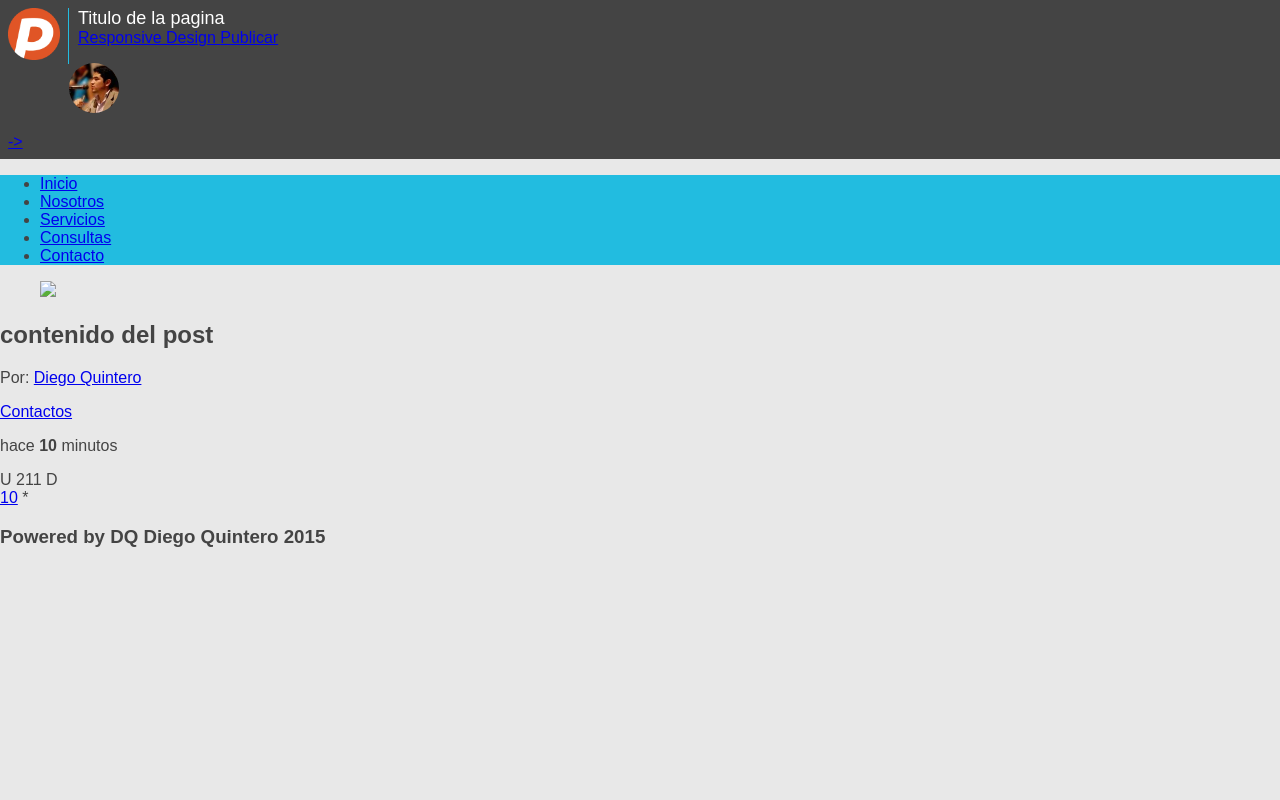
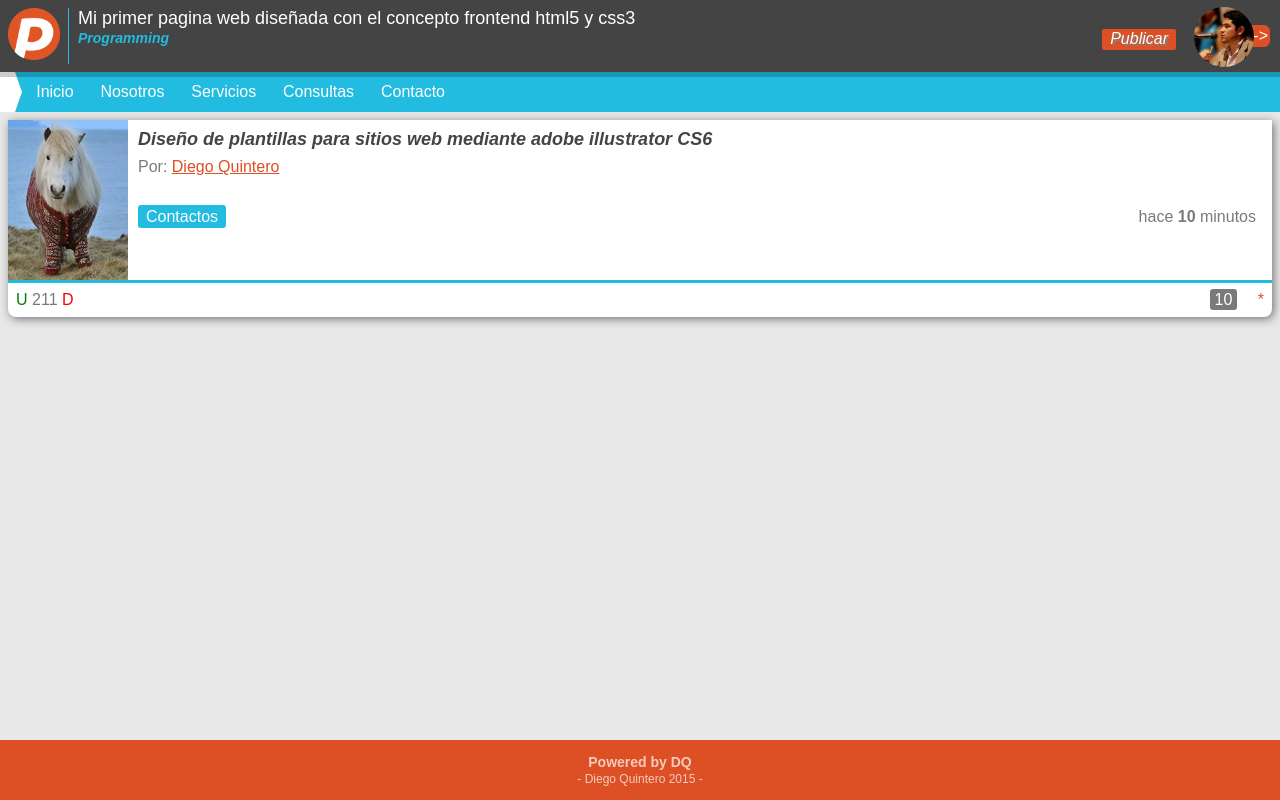
Before and after one commit to diego2029/cursofrontend, a plain HTML site: page index.html in a window 1280 px wide. Drawn offline with Linux system fonts and the light colour scheme.

Commit message:
Avance en header, nav, article y footer

```diff
--- a/css/miestilo.css
+++ b/css/miestilo.css
@@ -3,6 +3,9 @@
 }
 .right {
   float: right;
+}
+a {
+  color: #dd4f24;
 }
 body {
   background: #e8e8e8;
@@ -10,14 +13,41 @@ body {
   font-family: Arial;
   font-size: 16px;
 }
+footer {
+  background: #dd4f24;
+  color: rgba(255,255,255,0.7);
+  text-align: center;
+  position: absolute;
+  bottom: 0;
+  width: 100%;
+}
+footer h3 {
+  font-size: 14px;
+  font-weight: normal;
+}
+footer h3 strong {
+  display: block;
+}
+footer h3 .crea {
+  font-size: 12px;
+}
+footer h3 .crea:before,
+footer h3 .crea:after {
+  content: " - ";
+}
 header {
+  position: relative;
   background: #444;
   color: #fff;
   padding: 0.5em;
+  overflow: hidden;
+  box-shadow: 0 5px 0 rgba(0,0,0,0.2);
+  z-index: 1;
 }
 header .logo {
   border-right: 1px solid #22bce0;
   width: 60px;
+  float: left;
 }
 header .logo img {
   width: 52px;
@@ -25,16 +55,159 @@ header .logo img {
 header .contenido {
   margin: 0 80px 0 70px;
 }
+header .contenido .filtro {
+  color: #22bce0;
+  text-decoration: none;
+  font-style: italic;
+  font-weight: bold;
+  font-size: 14px;
+}
+header .contenido .publicar {
+  background: #dd4f24;
+  color: #fff;
+  font-style: italic;
+  padding: 0.1em 0.5em;
+  border-radius: 2px;
+  text-decoration: none;
+  text-shadow: 2px 2px 0 #808080;
+  float: right;
+  margin: -0.2px 1em 0 0;
+}
 header .contenido .titulo {
   font-size: 18px;
   font-weight: normal;
   margin: 0;
   padding: 0;
 }
+header .usuario {
+  right: 10px;
+  top: 10px;
+  position: absolute;
+}
+header .usuario .avatar {
+  margin: -3px 1em 0 0;
+  position: relative;
+  z-index: 2;
+}
 header .usuario .avatar img {
-  width: 50px;
-  border-radius: 4em;
+  width: 60px;
+  border-radius: 50%;
+}
+header .usuario .flecha {
+  top: 15px;
+  right: 0;
+  padding: 2px;
+  position: absolute;
+  display: block;
+  background: #dd4f24;
+  color: #fff;
+  text-align: right;
+  width: 50%;
+  border-radius: 0.4em;
+  text-decoration: none;
 }
 nav {
   background: #22bce0;
+  border-left: 15px solid #fff;
+  position: relative;
 }
+nav:before {
+  content: "";
+  border-left: 7px solid #fff;
+  border-bottom: 20px solid #22bce0;
+  border-top: 20px solid #22bce0;
+  position: absolute;
+}
+nav .menu {
+  height: 40px;
+  line-height: 40px;
+  margin: 0px;
+  overflow-x: auto;
+  white-space: nowrap;
+  padding-left: 10px;
+}
+nav .menu li {
+  display: inline-block;
+}
+nav .menu li a {
+  color: #fff;
+  display: block;
+  margin: 0 0.5em;
+  text-decoration: none;
+  padding: 0 0.2em;
+}
+.posts {
+  padding: 0.5em;
+}
+.posts .post {
+  background: #fff;
+  color: #7a7a7a;
+  box-shadow: 2px 2px 10px rgba(0,0,0,0.5);
+  border-radius: 0 0 0.5em 0.5em;
+}
+.posts .post .acciones {
+  border-top: 3px solid #22bce0;
+  padding: 0.5em;
+  overflow: hidden;
+}
+.posts .post .acciones .datos {
+  float: right;
+}
+.posts .post .acciones .datos .comentarios {
+  background: #7a7a7a;
+  color: #fff;
+  padding: 2px 5px;
+  margin: 0 1em 0 0;
+  text-decoration: none;
+  border-radius: 3px;
+}
+.posts .post .acciones .votos {
+  float: left;
+}
+.posts .post .acciones .votos .down,
+.posts .post .acciones .votos .up {
+  text-decoration: none;
+}
+.posts .post .acciones .votos .down {
+  color: #f00;
+}
+.posts .post .acciones .votos .up {
+  color: #008000;
+}
+.posts .post .descripcion {
+  color: #7a7a7a;
+}
+.posts .post .descripcion .detalles {
+  height: 160px;
+  margin-left: 130px;
+}
+.posts .post .descripcion .detalles .titulo {
+  color: #444;
+  font-size: 18px;
+  font-style: italic;
+  margin: 0;
+  padding: 0.5em 0.5em 0 0;
+}
+.posts .post .descripcion .detalles .autor {
+  margin: 0.5em 0 2em 0;
+}
+.posts .post .descripcion .detalles .tag {
+  background: #22bce0;
+  color: #fff;
+  text-decoration: none;
+  border-radius: 0.2em;
+  padding: 0.2em 0.5em;
+}
+.posts .post .descripcion .detalles .fecha {
+  float: right;
+  margin: 0 1em 0 0;
+}
+.posts .post .descripcion .imagen {
+  float: left;
+  margin: 0;
+}
+.posts .post .descripcion .imagen img {
+  height: 160px;
+  vertical-align: top;
+  width: 120px;
+}
--- a/index.html
+++ b/index.html
@@ -3,6 +3,7 @@
 
 <head>
 	<meta charset="utf-8"/>
+	<meta name="viewport" content="width=device-width, initial-scale=1, maximum-scale=1"/>
 	<title>Diego Quintero</title>
 	<link rel="stylesheet" href="css/normalize.css"/>
 	<link rel="stylesheet" href="css/miestilo.css"/>
@@ -11,15 +12,17 @@
 
 <body>
 	<header>
-		<div class="logo left">
+		<div class="logo">
 			<img src="imagenes/logo.png" alt="logoaplicacion">
 		</div>
 
 		<div class="contenido">
-			<h1 class="titulo">Titulo de la pagina</h1>
+			<h1 class="titulo">
+			Mi primer pagina web diseñada con el concepto frontend html5 y css3
+			</h1>
 			<div>
 				<a class="filtro" href="#">
-				Responsive Design
+					Programming
 				</a>
 				<a class="publicar" href="#">
 					Publicar
@@ -49,13 +52,13 @@
 
 	<section class="posts">
 		<article class="post">
-			<div clas="descripcion">
+			<div class="descripcion">
 				<figure class="imagen">
 					<img src="imagenes/foto.jpg"/>
 				</figure>
 				<div class="detalles">
-					<h2 class="Titulo">
-					contenido del post
+					<h2 class="titulo">
+					Diseño de plantillas para sitios web mediante adobe illustrator CS6
 					</h2>
 					<p class="autor">
 						Por: <a href="#">Diego Quintero</a>
```
Also changed, not shown: imagenes/foto.jpg (added), 1 other file. Lines whose indentation alone changed are shown as unchanged.
